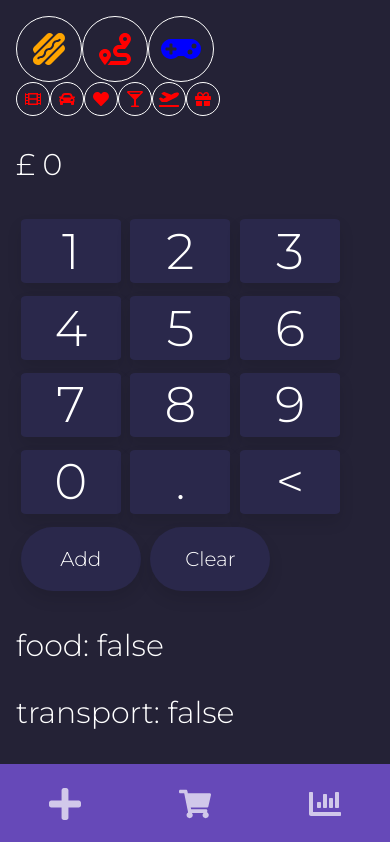
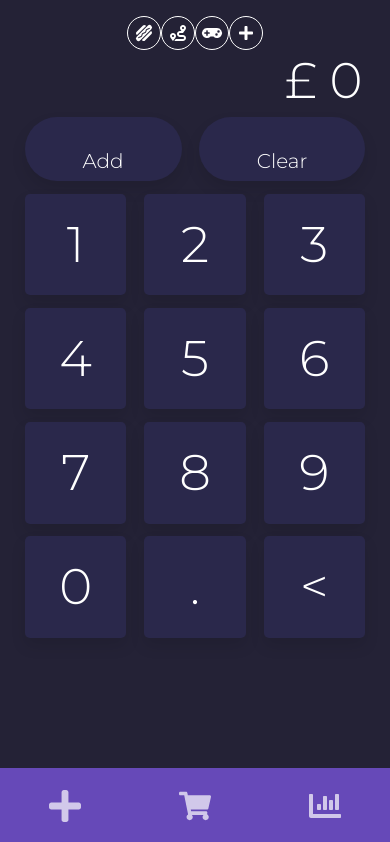
Before and after one commit to AidanKelly-CS/transaction-tracker, a React (Create React App) app: page / in a window 390 px wide. Shown: the top 842 px of the page. Built offline with nearby package versions, Linux system fonts and the light colour scheme.

Commit message:
responsive ui refactor

```diff
--- a/src/App.css
+++ b/src/App.css
@@ -38,57 +38,3 @@ p{
 * {
     font-family: 'Montserrat', sans-serif;
 }
-
-.control-button{
-    font-size: 20px;
-    padding: 2rem;
-    margin: 0.4rem 0.3rem 0.4rem 0.3rem;
-    display:inline-flex;
-    text-align: center;
-    flex-direction: column;
-    justify-content: center;
-    align-items: center;
-    background-color: #2a284b;
-    box-shadow: 0px 8px 15px rgba(0, 0, 0, 0.1);
-    border-radius: 500px;
-    height: 2.5rem;
-    width: 7.5rem;
-    color:white;
-    border: 0;
-}
-
-.control-button:active{
-    font-size:15px;
-    background-color: #4E2ECF;
-    transition: all .1s ease;
-}
-
-.calc-button{
-    font-size: 50px;
-    padding: 2rem;
-    margin: 0.4rem 0.3rem 0.4rem 0.3rem;
-    display:inline-flex;
-    text-align: center;
-    flex-direction: column;
-    justify-content: center;
-    align-items: center;
-    background-color: #2a284b;
-    border-color: white;
-    box-shadow: 0px 8px 15px rgba(0, 0, 0, 0.1);
-    border-radius: 5%;
-    height:50px;
-    width: 100px;
-    color:white;
-    border: 0;
-}
-
-.calc-button:active{
-    font-size:45px;
-    background-color: #4E2ECF;
-    transition: all .1s ease;
-}
-
-.flex-container {
-    display: flex;
-    flex-wrap: wrap;
-}
--- a/src/category/Category.css
+++ b/src/category/Category.css
@@ -19,5 +19,5 @@
 }
 
 .selected{
-    background-color: teal;
+    background-color: var(--bg-secondary);
 }
--- a/src/create-transaction/CreateTransaction.tsx
+++ b/src/create-transaction/CreateTransaction.tsx
@@ -1,9 +1,9 @@
 import Button from './Button';
 import React, {useState,useRef, useEffect} from 'react';
 import { FontAwesomeIcon } from '@fortawesome/react-fontawesome'
-import { faCar, faCoffee, faFilm, faGamepad, faGift, faGlassMartiniAlt, faHeart, faHotdog, faPlaneDeparture, faRoute } from '@fortawesome/free-solid-svg-icons'
+import { faCar, faCoffee, faFilm, faGamepad, faGift, faGlassMartiniAlt, faHeart, faHotdog, faPlaneDeparture, faPlus, faRoute } from '@fortawesome/free-solid-svg-icons'
 import Category from '../category/Category';
-
+import './Transaction.css';
 
 export default function CreateTransaction() {
     const currency = "£";
@@ -50,7 +50,7 @@ export default function CreateTransaction() {
     }
 
     function createTransaction(){
-      setTotal("0");
+      clearTransaction();
       console.log(`transaction created with total of £${total}`);
     }
 
@@ -62,55 +62,54 @@ export default function CreateTransaction() {
 
     function clearTransaction(){
       setTotal("0");
+      clearCategories();
     }
+
+    function clearCategories(){
+      const cat = {...categories};
+      Object.keys(cat).forEach(key => {
+        cat[key] = false;
+      });
+      setCategories(cat);
+    }
+
 
     return (
       <>
+
       <div className="flex-container">
-      <Category icon={faHotdog} color={"orange"} main={true} selected={categories.food} onClick={()=>setCategory("food")}/>
-      <Category icon={faRoute} color={"red"} main={true} selected={categories.transport} onClick={()=>setCategory("transport")}/>
-      <Category icon={faGamepad} color={"blue"} main={true} selected={categories.entertainment} onClick={()=>setCategory("entertainment")}/>
+      <Category icon={faHotdog} color={"white"} main={false} selected={categories.food} onClick={()=>setCategory("food")}/>
+      <Category icon={faRoute} color={"white"} main={false} selected={categories.transport} onClick={()=>setCategory("transport")}/>
+      <Category icon={faGamepad} color={"white"} main={false} selected={categories.entertainment} onClick={()=>setCategory("entertainment")}/>
+      <Category icon={faPlus} color={"white"} main={false} selected={categories.entertainment} onClick={()=>setCategory("entertainment")}/>
       </div>
 
-      <div className="flex-container">
-      <Category icon={faFilm} color={"red"} main={false} selected={categories.cinema} onClick={()=>setCategory("cinema")}/>
-      <Category icon={faCar} color={"red"} main={false} selected={categories.car} onClick={()=>setCategory("car")} />
-      <Category icon={faHeart} color={"red"} main={false} selected={categories.date} onClick={()=>setCategory("date")}/>
-      <Category icon={faGlassMartiniAlt} color={"red"} main={false} selected={categories.drinks} onClick={()=>setCategory("drinks")}/>
-      <Category icon={faPlaneDeparture} color={"red"} main={false} selected={categories.holiday} onClick={()=>setCategory("holiday")}/>
-      <Category icon={faGift} color={"red"} main={false} selected={categories.gift} onClick={()=>setCategory("gift")}/>
+      <p className="total">{currency} {total}</p>
+
+
+
+      <div className="control-button-container">
+        <button className="control-button" onClick={createTransaction}>Add</button>
+        <button className="control-button" onClick={clearTransaction}>Clear</button>
       </div>
 
-      <p>{currency} {total}</p>
-
-      <div className="flex-container">
+      <div className="grid-container">
         <Button value={1} updateTotal={updateTotal}/>
         <Button value={2} updateTotal={updateTotal}/>
         <Button value={3} updateTotal={updateTotal}/>
-      </div>
-
-      <div className="flex-container">
         <Button value={4} updateTotal={updateTotal}/>
         <Button value={5} updateTotal={updateTotal}/>
         <Button value={6} updateTotal={updateTotal}/>
-      </div>
-
-      <div className="flex-container">
         <Button value={7} updateTotal={updateTotal}/>
         <Button value={8} updateTotal={updateTotal}/>
         <Button value={9} updateTotal={updateTotal}/>
-      </div>
-
-      <div className="flex-container">
         <Button value={0} updateTotal={updateTotal}/>
         <Button value={"."} updateTotal={addDecimal}/>
         <Button value={"<"} updateTotal={deleteChar}/>
       </div>
 
-      <button className="control-button" onClick={createTransaction}>Add</button>
 
-      <button className="control-button" onClick={clearTransaction}>Clear</button>
-
+{/*
       <p>food: {categories.food.toString()}</p>
       <p>transport: {categories.transport.toString()}</p>
       <p>entertainment: {categories.entertainment.toString()}</p>
@@ -120,7 +119,7 @@ export default function CreateTransaction() {
       <p>drinks: {categories.drinks.toString()}</p>
       <p>holiday: {categories.holiday.toString()}</p>
       <p>gift: {categories.gift.toString()}</p>
-      <p>total: {total}</p>
+      <p>total: {total}</p> */}
       </>
     );
 }
--- /dev/null
+++ b/src/create-transaction/Transaction.css
@@ -0,0 +1,85 @@
+.control-button{
+    font-size: 20px;
+
+    /* container */
+    padding: 2rem;
+    margin: 0.4rem 0.3rem 0.4rem 0.3rem;
+    border: 0;
+    width: 90%;
+    height: 2.5rem;
+
+    /* center text */
+    text-align: center;
+    flex-direction: column;
+    justify-content: center;
+    align-items: center;
+
+    /* colors */
+    background-color: #2a284b;
+    box-shadow: 0px 8px 15px rgba(0, 0, 0, 0.1);
+    border-radius: 500px;
+    color:white;
+}
+
+.control-button:active{
+    background-color: #4E2ECF;
+    transition: all .1s ease;
+    transform: translateY(2%);
+}
+
+.calc-button{
+    font-size: 50px;
+    padding: 1rem 2rem 1rem 2rem;
+
+    margin: 0.4rem 0.3rem 0.4rem 0.3rem;
+    display:inline-flex;
+    text-align: center;
+    flex-direction: column;
+    justify-content: center;
+    align-items: center;
+    background-color: #2a284b;
+    border-color: white;
+    box-shadow: 0px 8px 15px rgba(0, 0, 0, 0.1);
+    border-radius: 5%;
+    height:12vh;
+    width: 26vw;
+    color:white;
+    border: 0;
+}
+
+.calc-button:active{
+    font-size:45px;
+    background-color: #4E2ECF;
+    transform: translateY(2%);
+    transition: all .1s ease;
+}
+
+.flex-container {
+    display: flex;
+    flex-wrap: wrap;
+    justify-content: center;
+}
+
+.grid-container {
+    display: grid;
+    place-items: center;
+    grid-template-columns: auto auto auto;
+}
+
+.control-button-container {
+    display: grid;
+    place-items: center;
+    grid-template-columns: auto auto;
+}
+
+.total {
+    font-size: 50px;
+    color:white;
+    text-align: right;
+    padding: 0;
+    margin: 0;
+    margin-right: 3vw;
+    /* margin-bottom: 5rem; */
+
+    /* margin-bottom: 20vh; */
+}
--- a/src/navbar/Navbar.css
+++ b/src/navbar/Navbar.css
@@ -70,7 +70,7 @@
     .navbar {
         bottom: 0;
         width: 100vw;
-        height: 5rem;
+        height: 9vh;
     }
 
     .navbar-nav {
@@ -83,7 +83,7 @@
 
     main {
         margin: 0;
-        margin-bottom: 5rem;
+        margin-bottom: 9vh;
     }
 
 }
```
Lines whose indentation alone changed are shown as unchanged.
